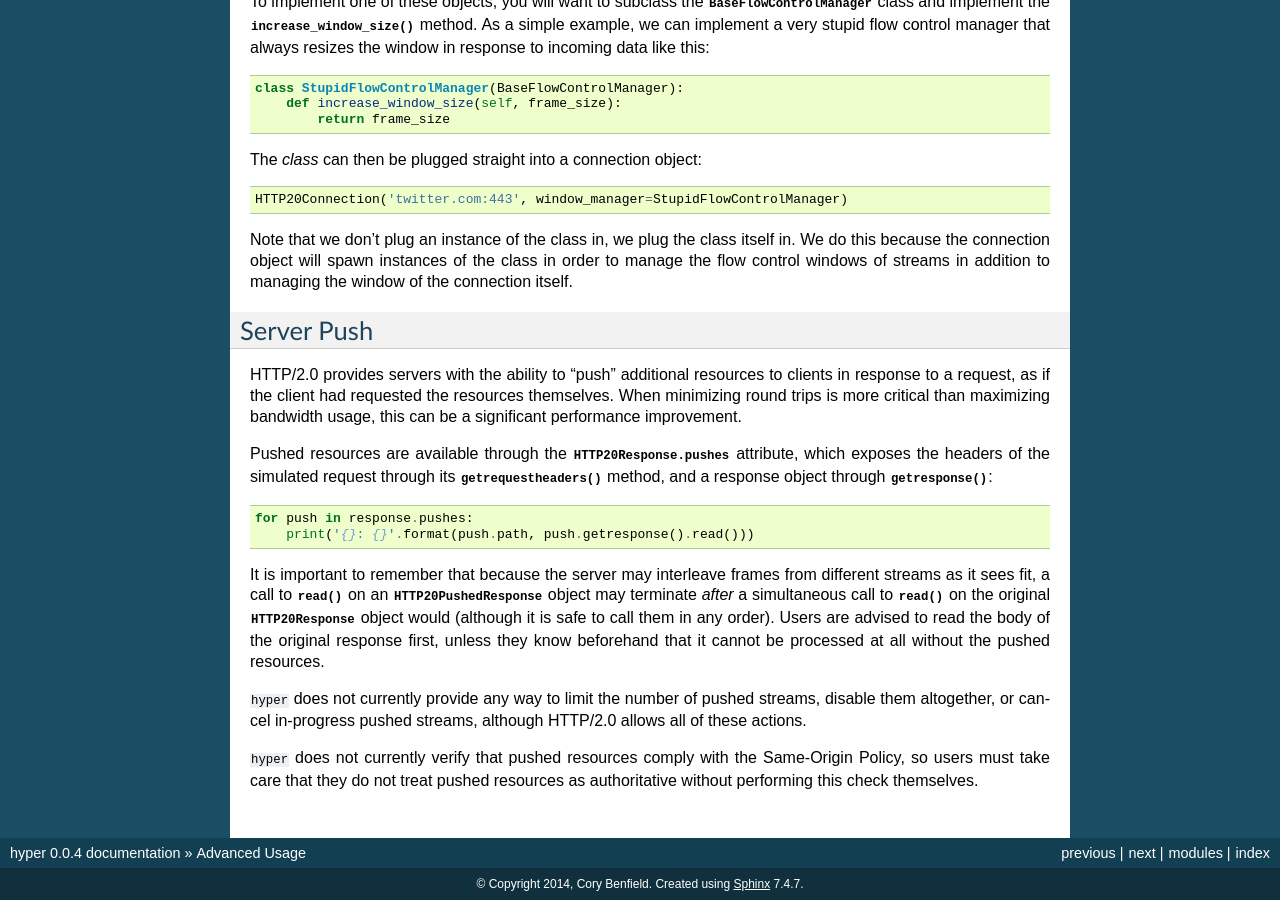
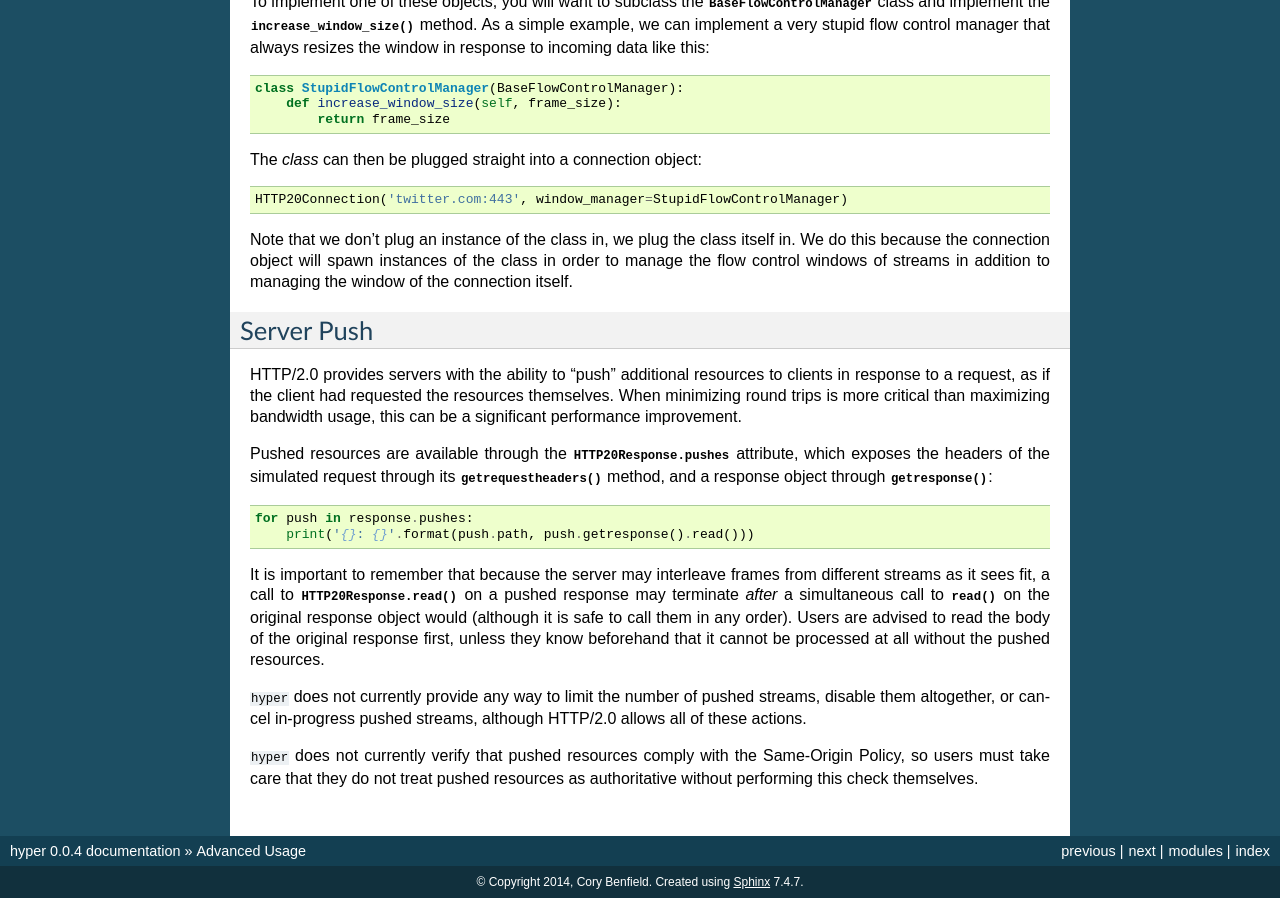
Before and after one commit to python-hyper/hyper, a Sphinx documentation site: the page built from docs/source/advanced.rst, in a window 1280 px wide and 900 px high, scrolled down 1503 px. Built offline with Sphinx 7.4.7, drawn with Linux system fonts in a browser that asks for light colours.

Commit message:
Merge BaseHTTP20Response, HTTP20Response, and HTTP20PushedResponse for simplicity

```diff
--- a/docs/source/advanced.rst
+++ b/docs/source/advanced.rst
@@ -128,10 +128,9 @@
 
 It is important to remember that because the server may interleave frames from
 different streams as it sees fit, a call to
-:meth:`read() <hyper.HTTP20PushedResponse.read>` on an
-:class:`HTTP20PushedResponse <hyper.HTTP20PushedResponse>` object may terminate
-*after* a simultaneous call to :meth:`read() <hyper.HTTP20Response.read>` on the
-original :class:`HTTP20Response <hyper.HTTP20Response>` object would
+:meth:`HTTP20Response.read() <hyper.HTTP20Response.read>` on a pushed response
+may terminate *after* a simultaneous call to
+:meth:`read() <hyper.HTTP20Response.read>` on the original response object would
 (although it is safe to call them in any order). Users are advised to read the
 body of the original response first, unless they know beforehand that it cannot
 be processed at all without the pushed resources.
--- a/docs/source/api.rst
+++ b/docs/source/api.rst
@@ -14,10 +14,6 @@
    :inherited-members:
 
 .. autoclass:: hyper.HTTP20Response
-   :members:
-   :inherited-members:
-
-.. autoclass:: hyper.HTTP20PushedResponse
    :inherited-members:
 
 .. autoclass:: hyper.HTTP20Push
--- a/hyper/__init__.py
+++ b/hyper/__init__.py
@@ -9,14 +9,14 @@
 __version__ = '0.0.4'
 
 from .http20.connection import HTTP20Connection
-from .http20.response import HTTP20Response, HTTP20PushedResponse, HTTP20Push
+from .http20.response import HTTP20Response, HTTP20Push
 
 # Throw import errors on Python <2.7 and 3.0-3.2.
 import sys as _sys
 if _sys.version_info < (2,7) or (3,0) <= _sys.version_info < (3,3):
     raise ImportError("hyper only supports Python 2.7 and Python 3.3 or higher.")
 
-__all__ = [HTTP20Response, HTTP20PushedResponse, HTTP20Push, HTTP20Connection]
+__all__ = [HTTP20Response, HTTP20Push, HTTP20Connection]
 
 # Set default logging handler.
 import logging
```
Also changed, not shown: 1 other file.
